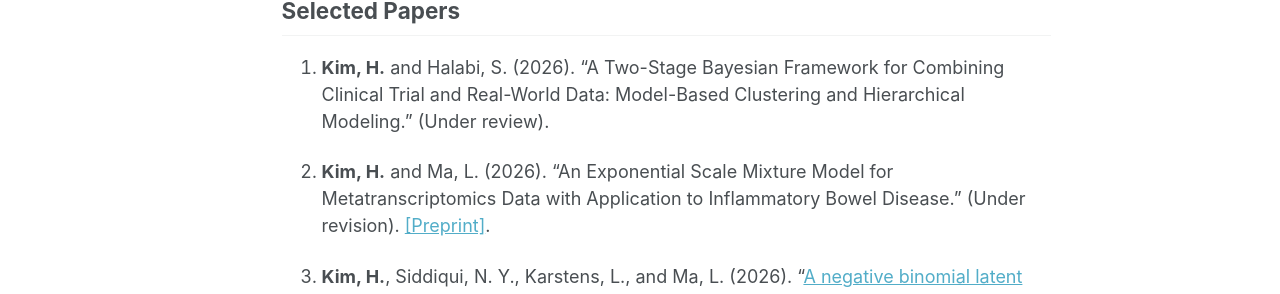
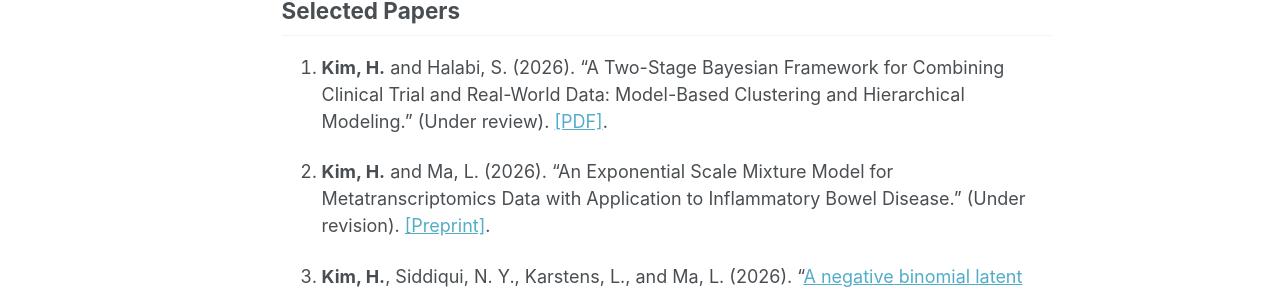
Before and after one commit to HyotaeKim/hyotaekim.github.io, a Jekyll site: the page built from _pages/about.md, in a window 1280 px wide and 1330 px high. Shown: the part 566-860 px from the top of the window. Built offline with Jekyll 4.4.1, drawn with Linux system fonts in a browser that asks for light colours; a style sheet for code colours, icons or effects is not loaded.

Commit message:
Update about.md

```diff
--- a/_pages/about.md
+++ b/_pages/about.md
@@ -14,7 +14,7 @@ I develop Bayesian and nonparametric methods that adapt to the structure of scie
 
 ## Selected Papers
 
-1. **Kim, H.** and Halabi, S. (2026). "A Two-Stage Bayesian Framework for Combining Clinical Trial and Real-World Data: Model-Based Clustering and Hierarchical Modeling." (Under review).
+1. **Kim, H.** and Halabi, S. (2026). "A Two-Stage Bayesian Framework for Combining Clinical Trial and Real-World Data: Model-Based Clustering and Hierarchical Modeling." (Under review). [[PDF]](/files/BCHM.pdf).
 
 2. **Kim, H.** and Ma, L. (2026). "An Exponential Scale Mixture Model for Metatranscriptomics Data with Application to Inflammatory Bowel Disease." (Under revision). [[Preprint]](https://pmc.ncbi.nlm.nih.gov/articles/PMC13192739/).
 
```
